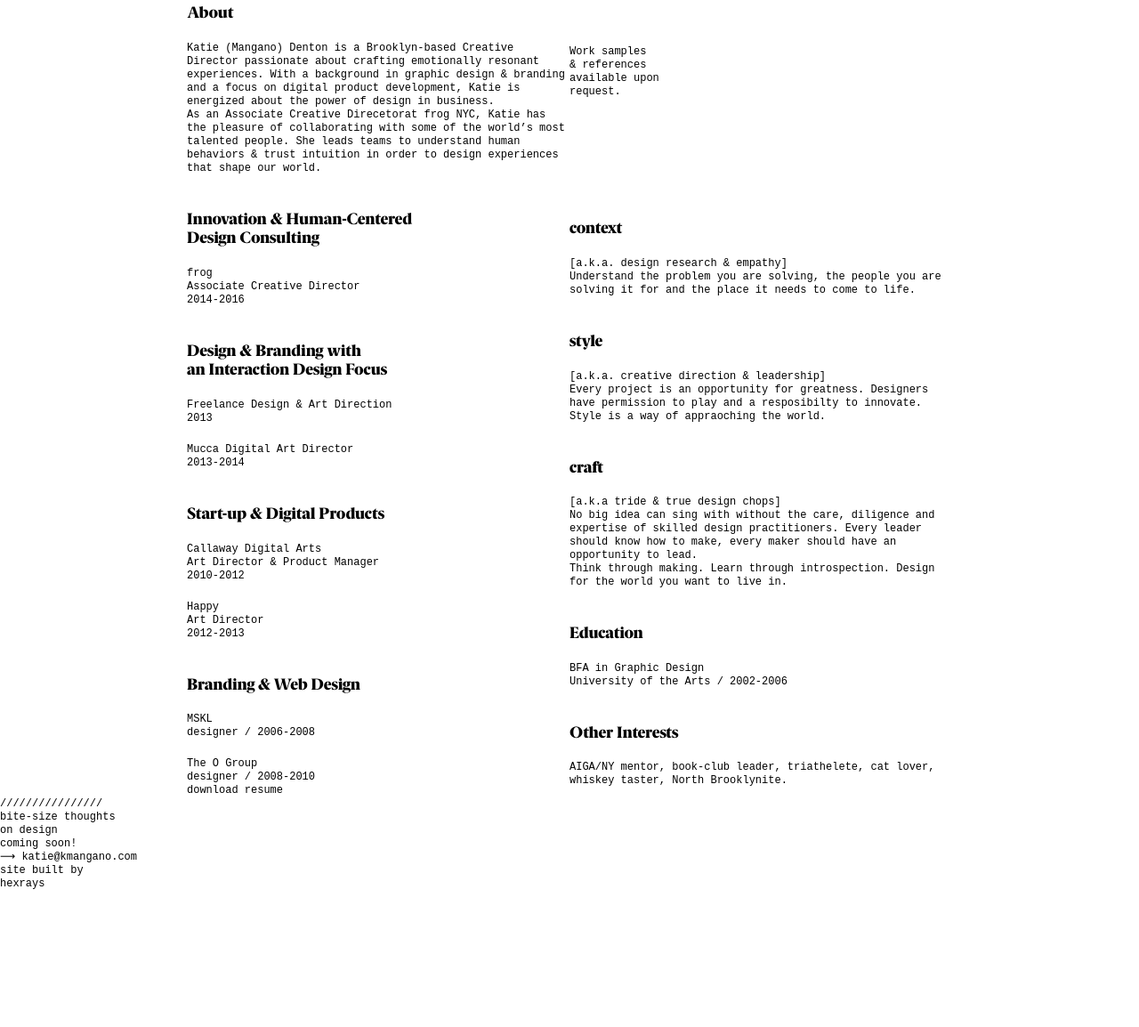
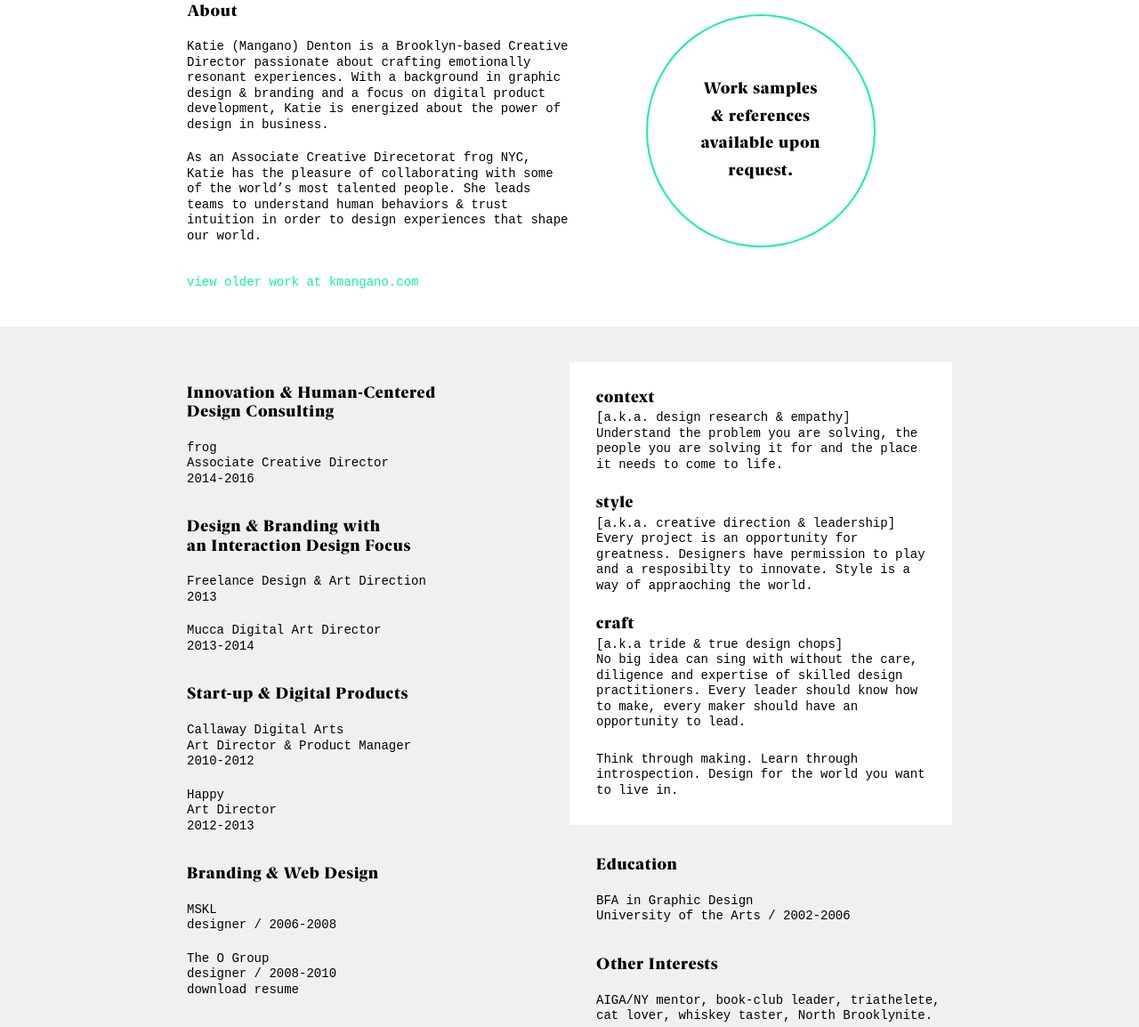
Before and after one commit to Hexrays/kdents-design-site, a website: page app/index.html in a window 1280 px wide. Shown: the part 1284-2438 px from the top of the page at 89% size. Before the commit the page ends 2285 px from the top, so only its background shows below. Drawn offline with nearby package versions, Linux system fonts and the light colour scheme; files that its build step writes are made by us from their sources.

Commit message:
Added desktop styles

```diff
--- a/app/css/main.scss
+++ b/app/css/main.scss
@@ -5,3 +5,7 @@
 @import "partials/global";
 @import "partials/hero";
 @import "partials/slider";
+@import "partials/about";
+@import "partials/exp";
+@import "partials/thoughts";
+@import "partials/footer";
--- /dev/null
+++ b/app/css/partials/_about.scss
@@ -0,0 +1,62 @@
+.about {
+  margin-bottom: 40px;
+}
+
+.about_copy {
+  margin-top: 20px;
+}
+
+.about_link {
+  display: block;
+  color: $highlight;
+  margin-top: 35px;
+
+  &:hover {
+    text-decoration: underline;
+  }
+}
+
+.about_col-2 {
+  @include flex-center-center;
+}
+
+.about_cta {
+  position: relative;
+  width: 60%;
+}
+
+.about_cta-link {
+  position: relative;
+  width: 100%;
+  height: 0;
+  padding-bottom: 100%;
+  border-radius: 100%;
+  border: 2px solid $highlight;
+  transition: all 0.3s;
+  background-color: #fff;
+
+  &:hover {
+    // border-color: #000;
+    background-color: #000;
+
+    .about_cta-copy {
+      color: $highlight;
+    }
+  }
+}
+
+.about_cta-copy {
+  position: absolute;
+  top: 50%;
+  left: 50%;
+  width: 80%;
+  transform: translate(-50%, -50%);
+  font-family: $serif;
+  font-size: 18rem;
+  line-height: 1.7;
+  letter-spacing: 1px;
+  text-align: center;
+  color: #000;
+  transition: color 0.3s;
+  -webkit-font-smoothing: antialiased;
+}
--- a/app/css/partials/_constants.scss
+++ b/app/css/partials/_constants.scss
@@ -1,6 +1,9 @@
 // Colors
 $highlight: #14EEB1;
 $lightGrey: #f0f0f0;
+
+// Sizes
+$maxWidth: 860px;
 
 
 //fonts
--- /dev/null
+++ b/app/css/partials/_exp.scss
@@ -0,0 +1,42 @@
+.exp {
+  background-color: $lightGrey;
+  padding-bottom: 40px;
+}
+
+.exp_callout {
+  margin-top: 40px;
+  padding: 30px;
+  background-color: #fff;
+}
+
+.exp_employment {
+  padding-top: 30px;
+}
+
+.exp__callout-item {
+  .exp_title {
+    margin-top: 24px;
+    margin-bottom: 3px;
+  }
+  &:first-child {
+    .exp_title {
+      margin-top: 0;
+    }
+  }
+}
+
+.exp_callout-copy {
+  margin-bottom: 24px;
+
+  &:last-child {
+    margin-bottom: 0;
+  }
+}
+
+.exp_others {
+  padding-left: 30px;
+
+  @include breakpoint(mb){
+    padding-left: 0;
+  }
+}
--- /dev/null
+++ b/app/css/partials/_footer.scss
@@ -0,0 +1,30 @@
+.footer {
+  background-color: #000;
+  color: #fff;
+  height: 50px;
+  -webkit-font-smoothing: antialiased;
+  line-height: 50px;
+}
+
+.footer_container {
+  max-width: $maxWidth;
+  margin: 0 auto;
+}
+
+.arr {
+  color: $highlight;
+}
+
+.footer_link {
+  color: #fff;
+  transition: color 0.25s;
+
+  &:hover {
+    color: $highlight;
+    // text-decoration: underline;
+
+    .arr {
+      // text-decoration: none;
+    }
+  }
+}
--- a/app/css/partials/_global.scss
+++ b/app/css/partials/_global.scss
@@ -9,7 +9,7 @@ html, body {
 
 body {
   position: relative;
-  font-size: 12rem;
+  font-size: 14rem;
   line-height: 1.25;
   color: #000;
   background-color: #fff;
@@ -54,20 +54,32 @@ img {
 
 // layout
 
+.pull-right {
+  float: right;
+}
+
+.pull-left {
+  float: left;
+}
+
 .section {
   position: relative;
   width: 100%;
 }
 
 .container {
-  @include flex(center, space-between);
+  display: flex;
   width: 100%;
-  max-width: 860px;
+  max-width: $maxWidth;
   margin: 0 auto;
 }
 
 .col {
   width: 50%;
+
+  @include breakpoint(mb){
+    width: 100%;
+  }
 }
 
 
@@ -82,7 +94,8 @@ img {
   font-family: $serif;
   font-size: 18rem;
   line-height: 1.2;
-  margin: 40px 0 20px;
+  margin: 35px 0 20px;
+  letter-spacing: 1px;
 }
 
 .jumbo-type {
@@ -92,7 +105,9 @@ img {
 }
 
 .less-jumbo-type {
-
+  font-family: $serif;
+  font-size: 100rem;
+  line-height: .9;
 }
 
 
--- /dev/null
+++ b/app/css/partials/_thoughts.scss
@@ -0,0 +1,14 @@
+.thoughts {
+  background-color: $highlight;
+  padding-top: 70px;
+  padding-bottom: 50px;
+  text-align: center;
+}
+
+.thoughts_title {
+  margin: 50px 0;
+}
+
+.thoughts_hr {
+  letter-spacing: 1px;
+}
--- a/app/index.html
+++ b/app/index.html
@@ -44,16 +44,19 @@
       <div class="container">
         <div class="col">
           <h3 class="serif-header">About</h3>
-          <p>Katie (Mangano) Denton is a Brooklyn-based Creative Director passionate about crafting emotionally resonant experiences. With a background in graphic design & branding and a focus on digital product development, Katie is energized about the power of design in business.</p>
-          <p>As an Associate Creative Direcetorat frog NYC, Katie has the pleasure of collaborating with some of the world’s most talented people. She leads teams to understand human behaviors & trust intuition in order to design experiences that shape our world.</p>
+          <p class="about_copy">Katie (Mangano) Denton is a Brooklyn-based Creative Director passionate about crafting emotionally resonant experiences. With a background in graphic design & branding and a focus on digital product development, Katie is energized about the power of design in business.</p>
+          <p class="about_copy">As an Associate Creative Direcetorat frog NYC, Katie has the pleasure of collaborating with some of the world’s most talented people. She leads teams to understand human behaviors & trust intuition in order to design experiences that shape our world.</p>
+          <a href="http://kmangano.com" target="_blank" class="about_link">view older work at kmangano.com</a>
         </div>
-        <div class="col">
+        <div class="col about_col-2">
           <!-- this will probably change to an email link -->
-          <div class="about_cta">
-            <span>
-              Work samples<br>&amp; references<br>available upon<br>request.
-            </span>
-          </div>
+          <a href="mailto:katie@kmangano.com" target="_blank" class="about_cta">
+            <div class="about_cta-link">
+              <span class="about_cta-copy">
+                Work samples<br>&amp; references<br>available upon<br>request.
+              </span>
+            </div>
+          </a>
         </div>
       </div>
     </section>
@@ -161,12 +164,14 @@
     </section>
     <section class="section thoughts">
       <div class="thoughts_hr">////////////////</div>
-      <div class="thoughts_title">bite-size thoughts<br>on design</div>
+      <div class="thoughts_title less-jumbo-type">bite-size thoughts<br>on design</div>
       <p>coming soon!</p>
     </section>
     <footer class="footer">
-      <div class="footer_email pull-left">&xrarr; katie@kmangano.com</div>
-      <span class="pull-right">site built by<div class="footer_link">hexrays</div></span>
+      <div class="footer_container">
+        <a href="mailto:katie@kmangano.com" class="footer_link pull-left"><span class="arr">&xrarr; </span>katie@kmangano.com</a>
+        <span class="pull-right">site built by <a href="http://hexrays.at" target="_blank" class="footer_link">hexrays</a></span>
+      </div>
     </footer>
 
     <!-- Google Analytics: change UA-XXXXX-X to be your site's ID. -->
```
